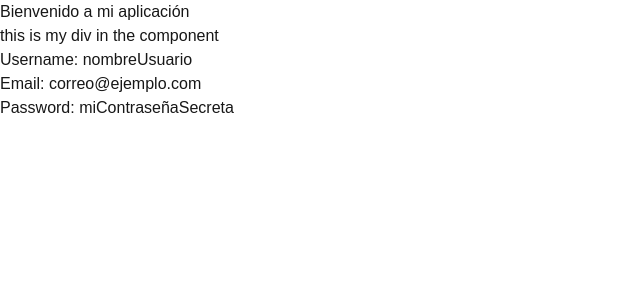
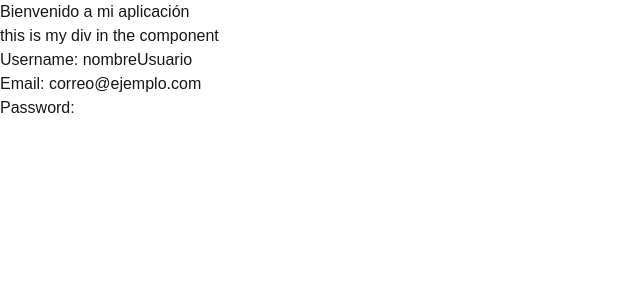
Before and after one commit to alvaroagu/portfolio-web, a Next.js app: page / in a window 1280 px wide. Shown: the top 300 px of the page, without its empty margins (0-640 px from the left). Built offline with nearby package versions, Linux system fonts and the light colour scheme.

Commit message:
github issue fixed, i hope..

```diff
--- a/app/page.tsx
+++ b/app/page.tsx
@@ -7,7 +7,6 @@ export default function Home() {
   const userData = {
     username: "nombreUsuario",
     email: "correo@ejemplo.com",
-    password: "miContraseñaSecreta", // En un proyecto real, nunca pasarías contraseñas así. Es solo para el ejemplo.
   };
 
   return (
@@ -17,7 +16,6 @@ export default function Home() {
       <ExampleComponent
         username={userData.username}
         email={userData.email}
-        password={userData.password}
       />
     </div>
   );
```
